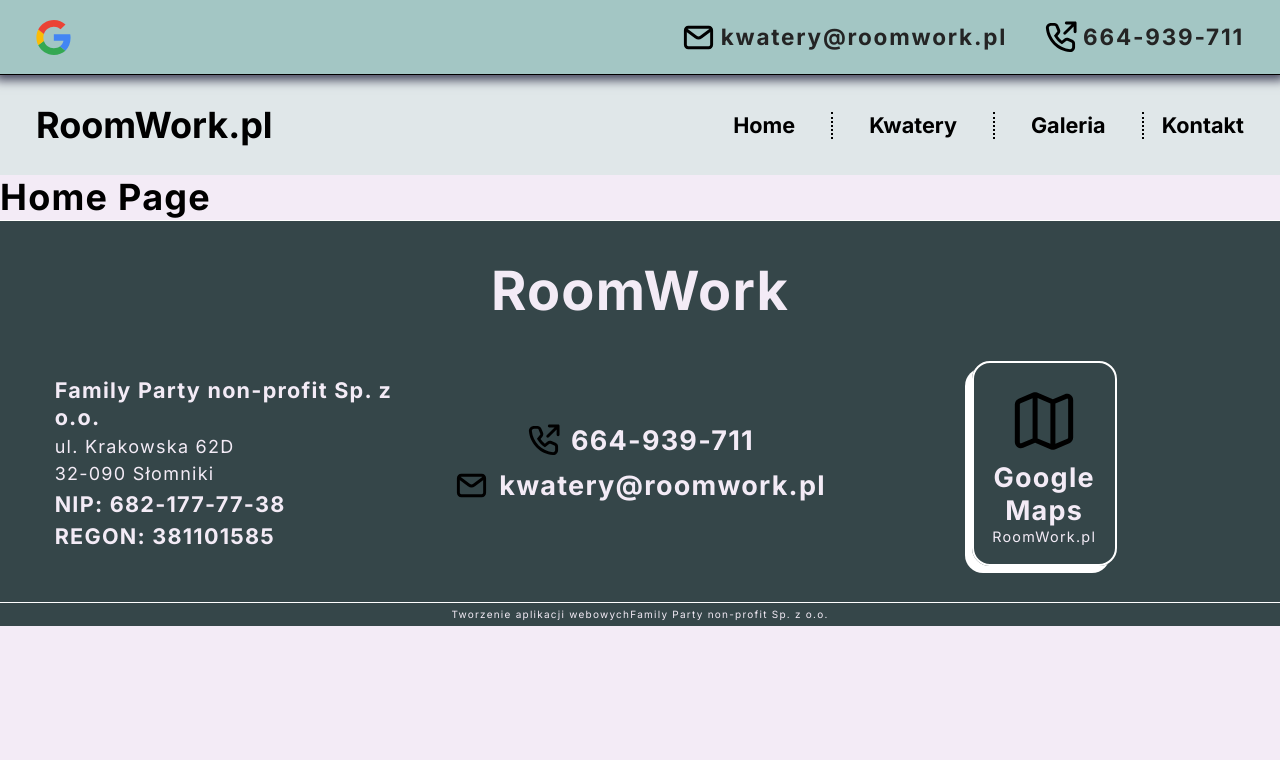
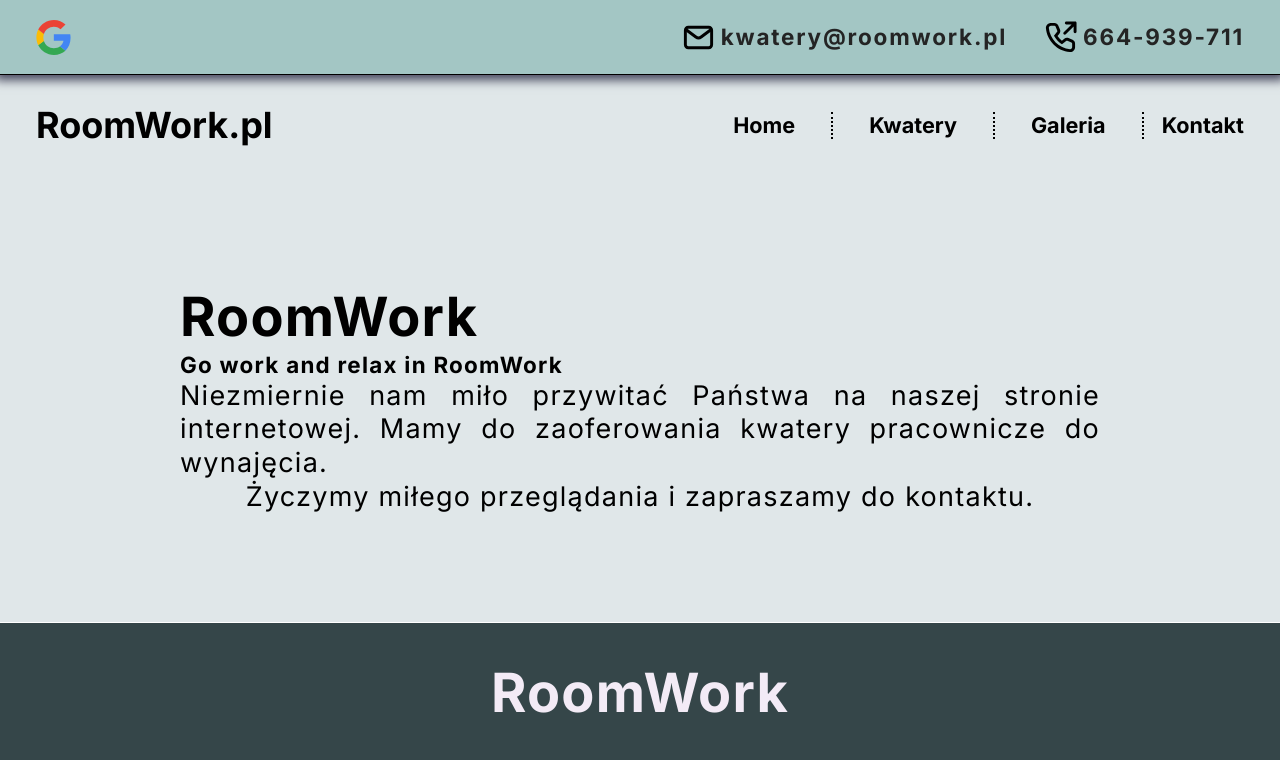
Before and after one commit to TDomagalski/nextjs-roomwork, a Next.js app: page / in a window 1280 px wide. Shown: the top 760 px of the page. Built offline with nearby package versions, Linux system fonts and the light colour scheme.

Commit message:
feat(HomePage): add HomePage, styles with rwd

```diff
--- a/src/pages/index.js
+++ b/src/pages/index.js
@@ -17,8 +17,18 @@ export default function Home() {
 				<meta name="viewport" content="width=device-width, initial-scale=1" />
 				<link rel="icon" href="/favicon.ico" />
 			</Head>
-			<main>
-				<h1>Home Page</h1>
+			<main className={styles.main}>
+				<div className={styles.page_default}>
+					<h1>RoomWork</h1>
+					<h5>Go work and relax in RoomWork</h5>
+					<p>
+						Niezmiernie nam miło przywitać Państwa na naszej stronie
+						internetowej. Mamy do zaoferowania kwatery pracownicze do wynajęcia.
+					</p>
+					<p style={{ textAlign: "center" }}>
+						Życzymy miłego przeglądania i zapraszamy do kontaktu.
+					</p>
+				</div>
 			</main>
 		</>
 	);
--- a/src/styles/pages/Home.module.scss
+++ b/src/styles/pages/Home.module.scss
@@ -0,0 +1,15 @@
+@import '../variables';
+
+.main {
+  width: 100%;
+  background-color: $color-harbor-light;
+  text-align: justify;
+  padding: 4rem 2rem;
+}
+
+@media (min-width: 920px) {
+  .main {
+    padding: 6rem 10rem;
+    font-size: 1.5rem;
+  }
+}
```
